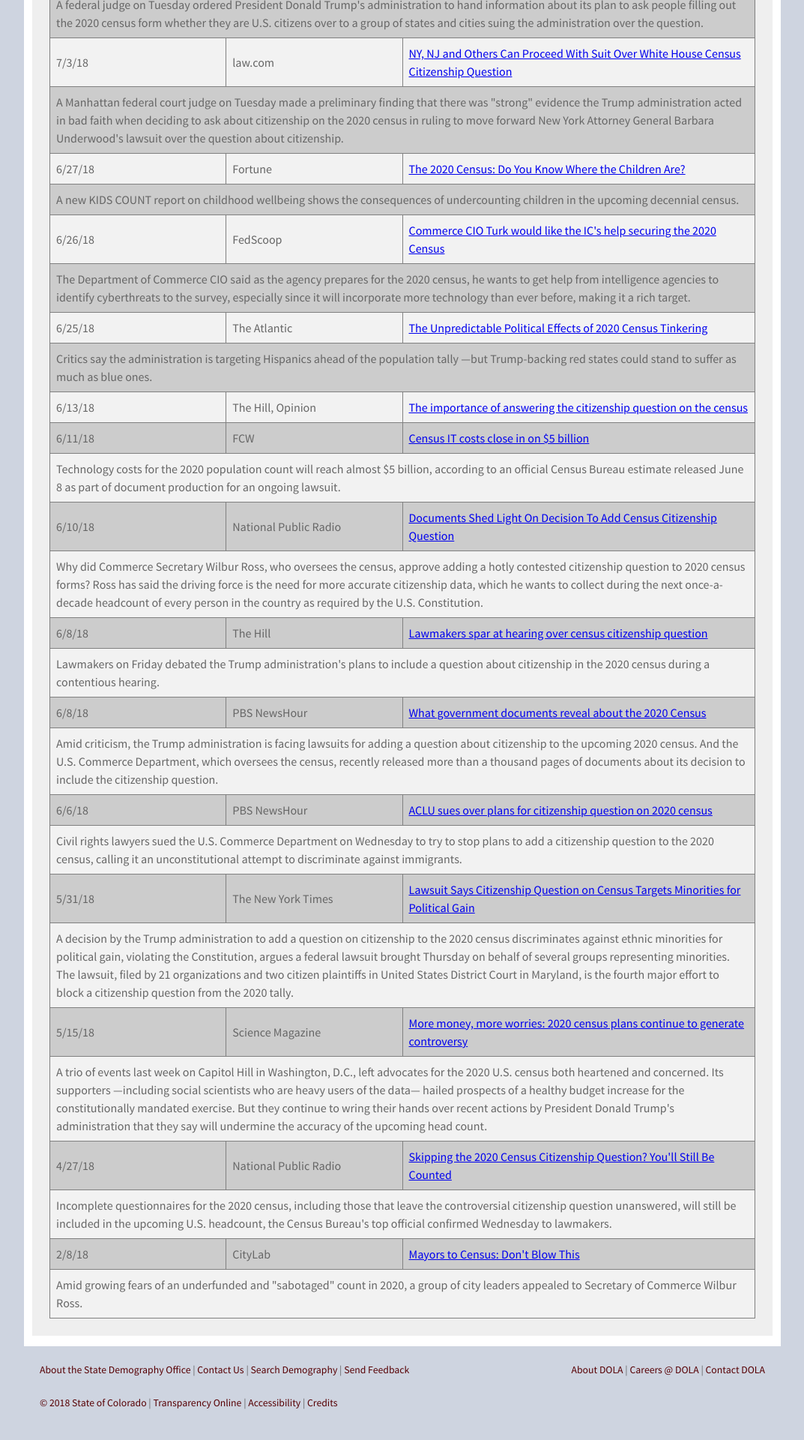
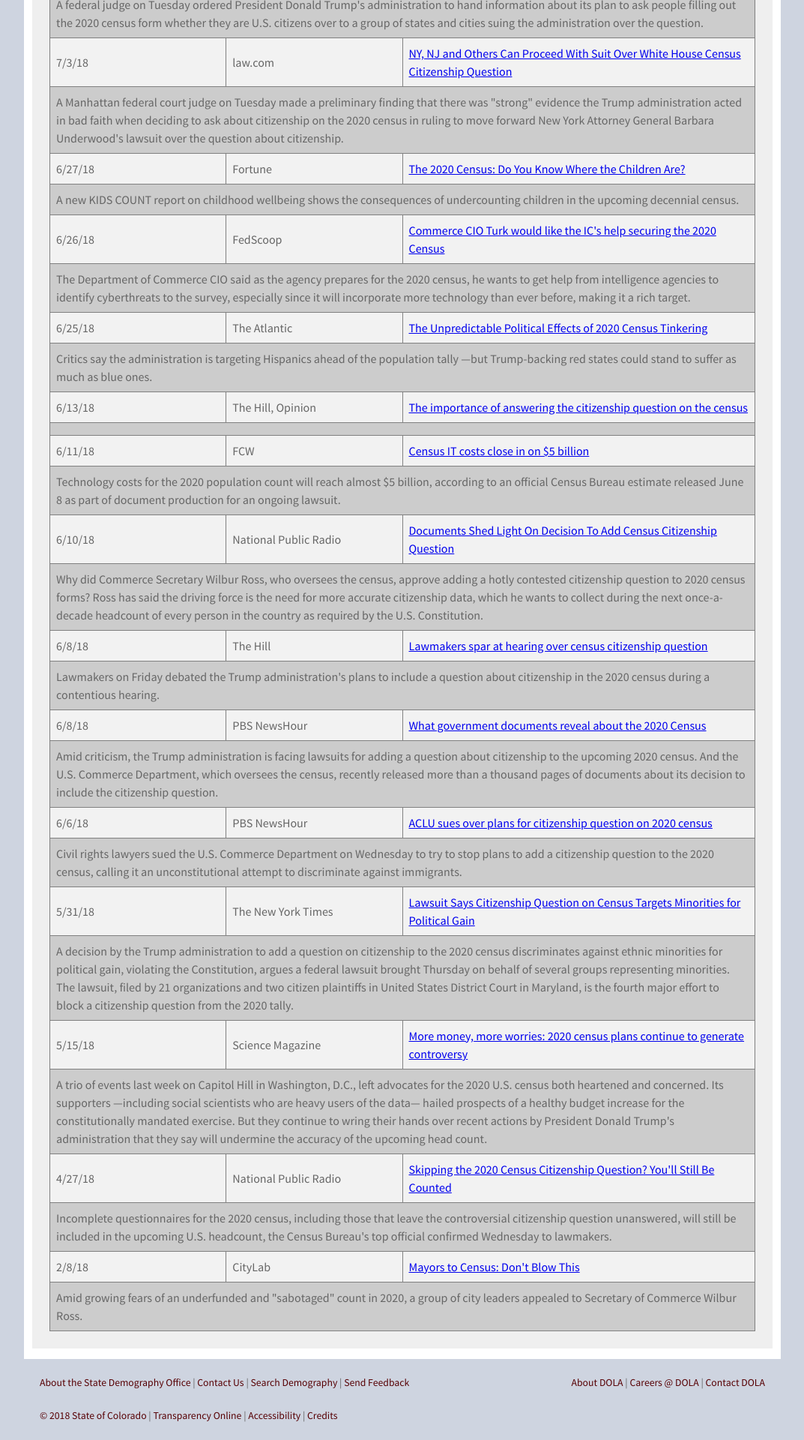
Before and after one commit to TBleess/Website_New, a Jekyll site: the page built from pages/5_CensusACS/2020-news.html, in a window 1280 px wide. Shown: the part 2477-4397 px from the top of the page at 75% size, without its empty margins (103-1176 px from the left). Built offline with Jekyll 4.4.1, drawn with Linux system fonts in a browser that asks for light colours.

Commit message:
Update 2020-news.html

```diff
--- a/pages/5_CensusACS/2020-news.html
+++ b/pages/5_CensusACS/2020-news.html
@@ -21,7 +21,7 @@
 <h2>Census 2020 News</h2>
 <p>A collection of some news stories concerning the 2020 Census</p>
 <p>Last Updated:  09/07/18</p>
-<table border="1" background: transparent>
+<table border="1">
 <col width="200">
 <col width="200">
 <col width="400">
@@ -244,6 +244,10 @@
 </td>
 </tr>
 <tr>
+<td colspan="3">
+</td>
+</tr>
+<tr>
 <td>6/11/18</td>
 <td>FCW</td>
 <td>
```
